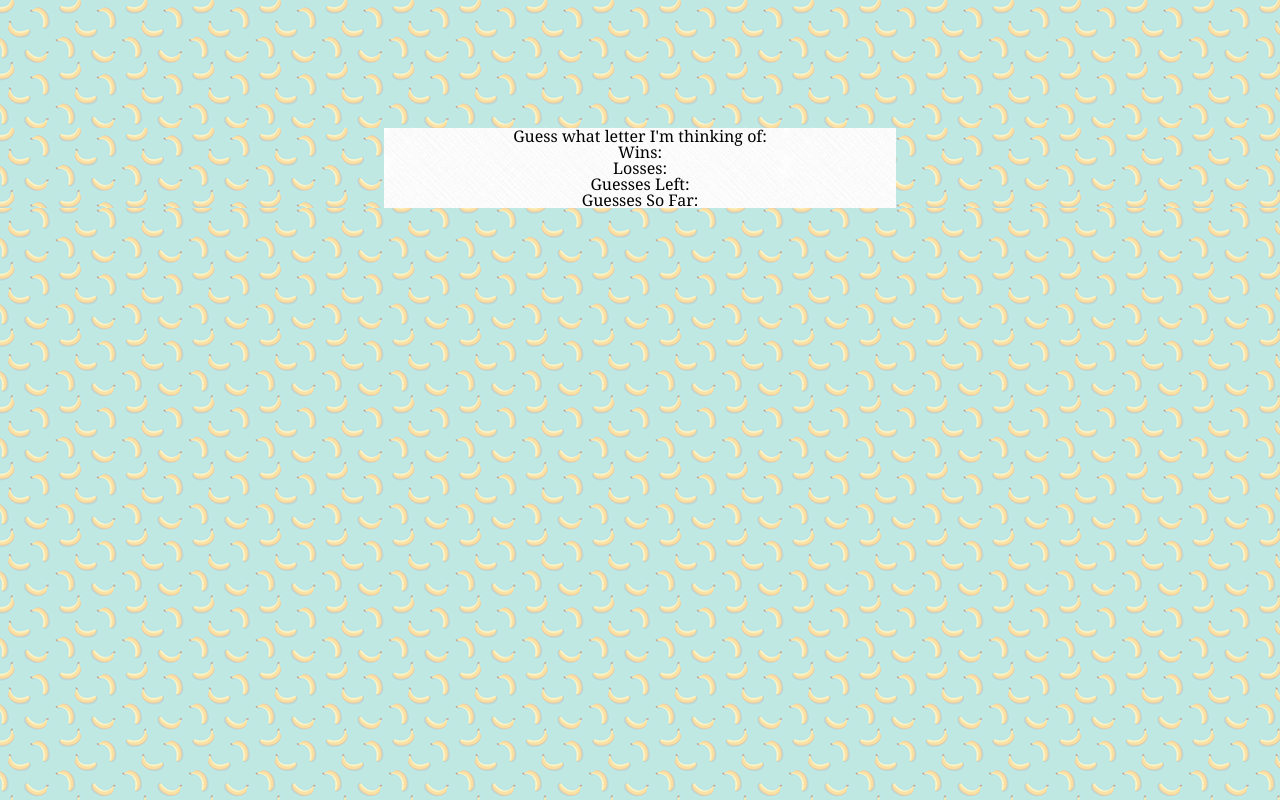
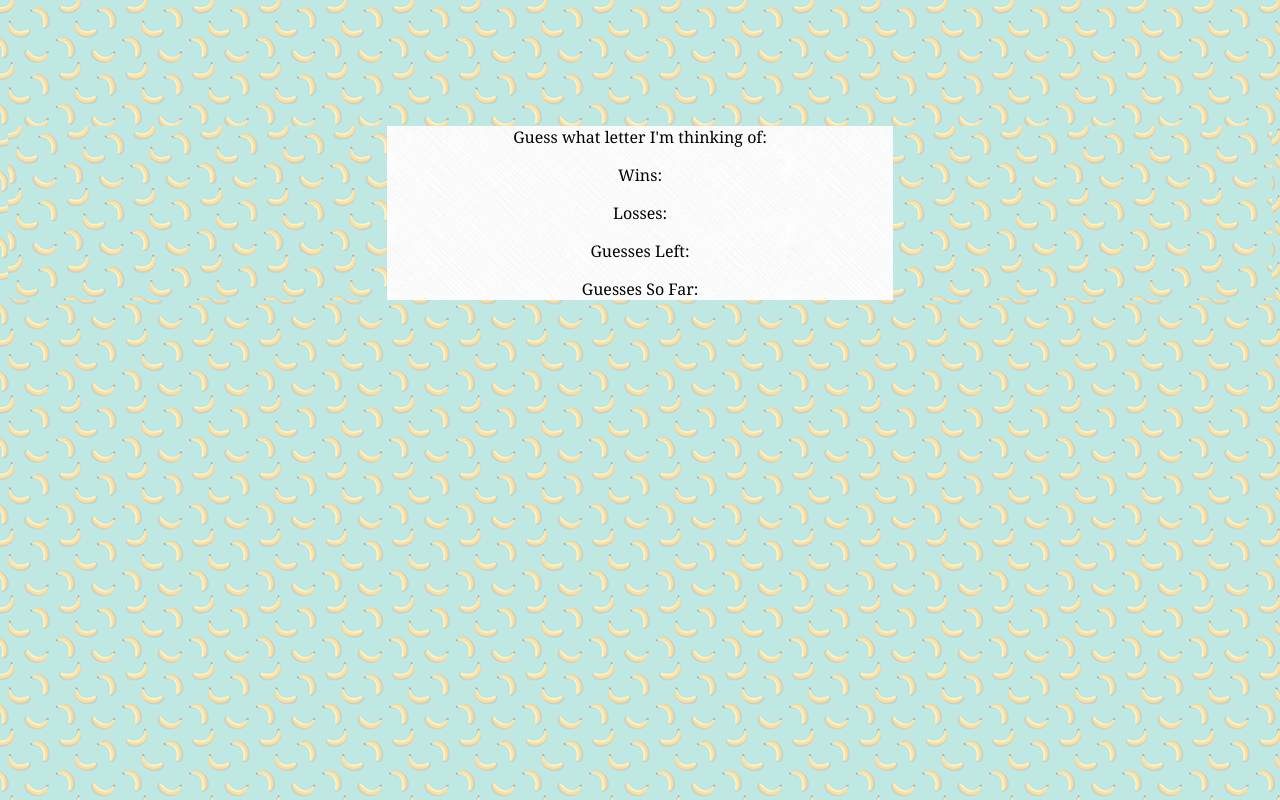
Before and after one commit to loganrangel/Psychic-Game, a plain HTML site: page index.html in a window 1280 px wide. Drawn offline with Linux system fonts and the light colour scheme.

Commit message:
without reset

```diff
--- a/index.html
+++ b/index.html
@@ -6,7 +6,7 @@
     <meta http-equiv="X-UA-Compatible" content="ie=edge">
     <title>Psychic Game</title>
     <link rel="stylesheet" type="text/css" href="../psychic-game/assets/css/style.css">
-    <link rel="stylesheet" type="text/css" href="../psychic-game/assets/css/reset.css">
+
 </head>
 <body>
 
```
